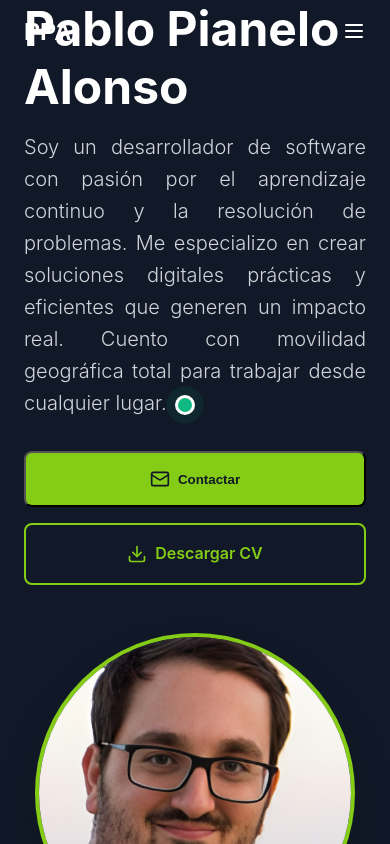
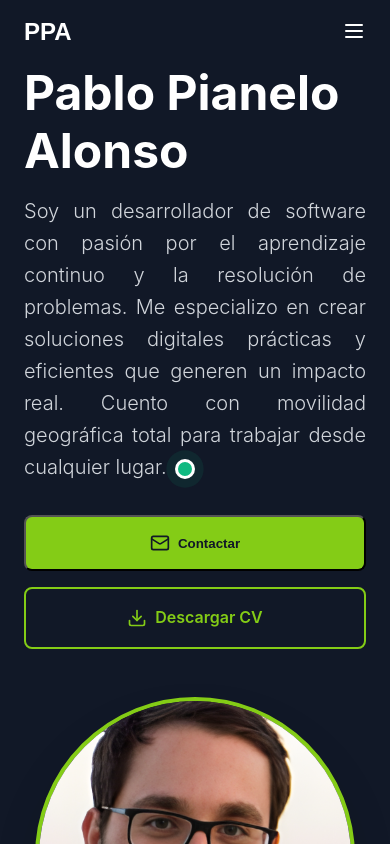
Before and after one commit to PabloPianelo/PorfolioPablo, a React (Vite) app: page / in a window 390 px wide. Shown: the top 844 px of the page. Built offline with nearby package versions, Linux system fonts and the light colour scheme.

Commit message:
mejora css movil

```diff
--- a/src/pages/start/Start.css
+++ b/src/pages/start/Start.css
@@ -23,8 +23,10 @@ a{
   .hero__container {
     padding-left: 2rem;
     padding-right: 2rem;
+    margin-top: 200px;
   }
 }
+
 
 .hero__grid {
   display: grid;
@@ -39,6 +41,11 @@ a{
   }
 }
 
+@media (max-width: 1023px) {
+  .hero__left {
+    margin-top: 4rem; /* puedes aumentar o reducir este valor según necesites */
+  }
+}
 .hero__left {
   display: flex;
   flex-direction: column;
```
